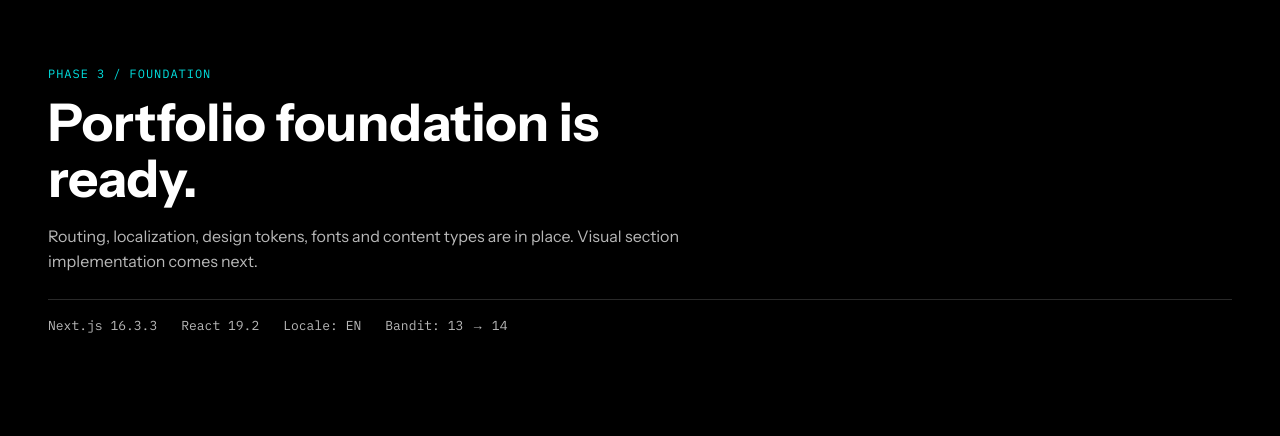
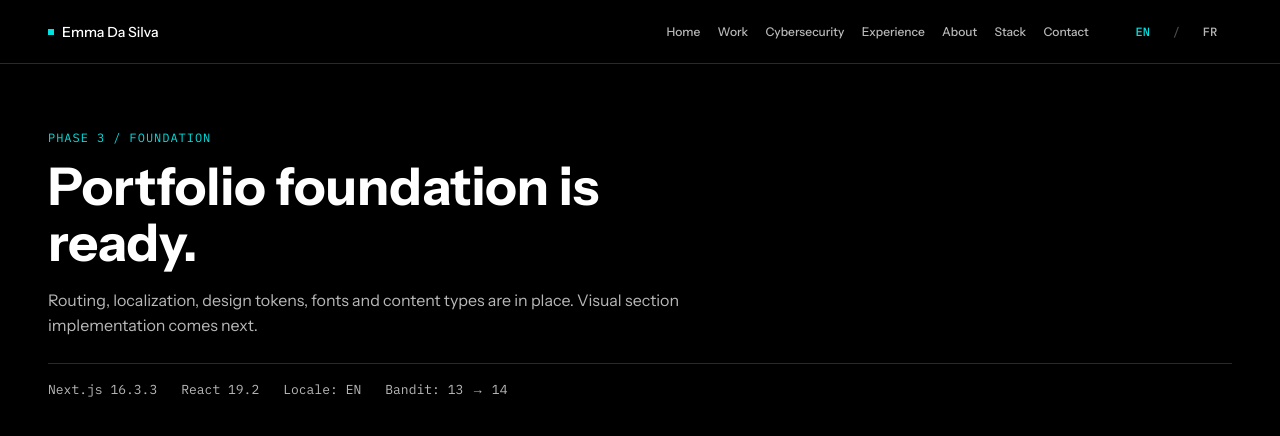
Before and after one commit to emma-dasilva-dev/emma-dasilva-portfolio, a Next.js app: page /en in a window 1280 px wide. Shown: the top 436 px of the page. Built offline with nearby package versions, Linux system fonts and the light colour scheme.

Commit message:
feat: integrate global site header

```diff
--- a/src/app/[lang]/layout.tsx
+++ b/src/app/[lang]/layout.tsx
@@ -2,6 +2,7 @@ import { IBM_Plex_Mono, Instrument_Sans } from "next/font/google";
 import { notFound } from "next/navigation";
 import type { ReactNode } from "react";
 
+import { SiteHeader } from "@/components/layout/SiteHeader";
 import { getDictionary } from "@/content/dictionaries";
 import { isLocale } from "@/lib/i18n";
 import { locales } from "@/types/locale";
@@ -46,6 +47,12 @@ export default async function LocaleLayout({ children, params }: LocaleLayoutPro
         <a className="skip-link" href="#main-content">
           {dictionary.skipToContent}
         </a>
+        <SiteHeader
+          locale={lang}
+          menuLabel={dictionary.menu}
+          closeMenuLabel={dictionary.closeMenu}
+          languageLabel={dictionary.language}
+        />
         {children}
       </body>
     </html>
```
